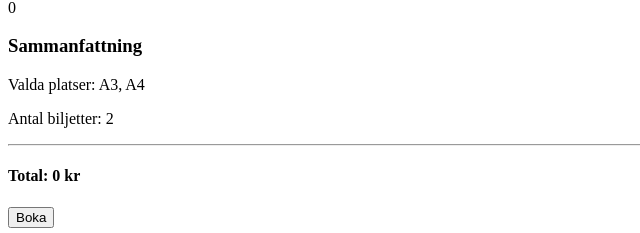
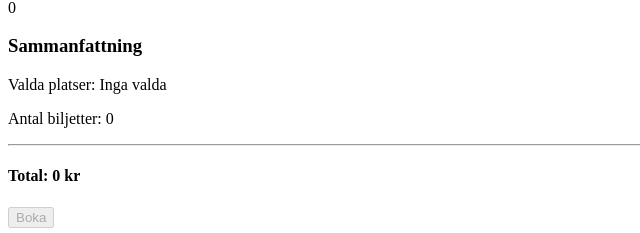
Before and after one commit to jimmybookkyh-crypto/FrontendProject-GR-B, a React (Vite) app: page /booking in a window 1280 px wide. Shown: the part 729-962 px from the top of the page, without its empty margins (0-640 px from the left). Built offline with nearby package versions, Linux system fonts and the light colour scheme.

Commit message:
interaktion för biljetter samt total biljett mot plats kontroll

```diff
--- a/src/pages/Booking.tsx
+++ b/src/pages/Booking.tsx
@@ -31,6 +31,8 @@ export default function BookingPage() {
   }
   // hårdkodad del för mockup
   const occupiedSeats = ["C2", "C3"];  // bokar stolar för att visa i mockup
+
+  const totaltTickets = adultTickets + childTickets + seniorTickets;
 
   return <>
     <Container className="py-4">
@@ -188,11 +190,18 @@ export default function BookingPage() {
           <Card>
             <Card.Body>
               <h3>Sammanfattning</h3>
-              <p>Valda platser: A3, A4</p>
-              <p>Antal biljetter: 2</p>
+              <p>Valda platser:{" "}
+                {selectedSeats.length > 0
+                  ? selectedSeats.join(", ")
+                  : "Inga valda"}
+              </p>
+              <p>Antal biljetter: {totaltTickets}</p>
               <hr />
               <h4>Total: {totalPrice} kr</h4>
-              <button className="btn btn-primary w-100">
+              <button className="btn btn-primary w-100"
+                disabled={
+                  selectedSeats.length === 0 || totaltTickets !== selectedSeats.length
+                }>
                 Boka
               </button>
             </Card.Body>
```
